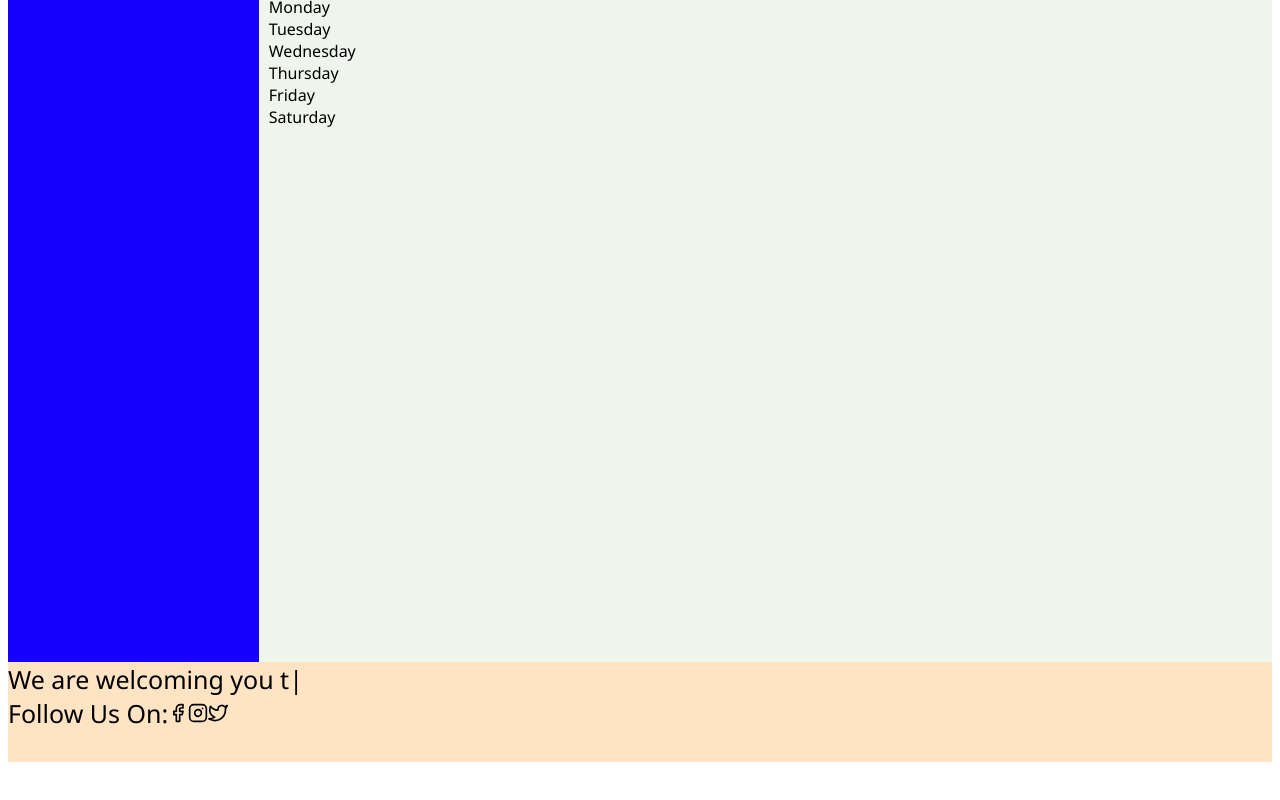
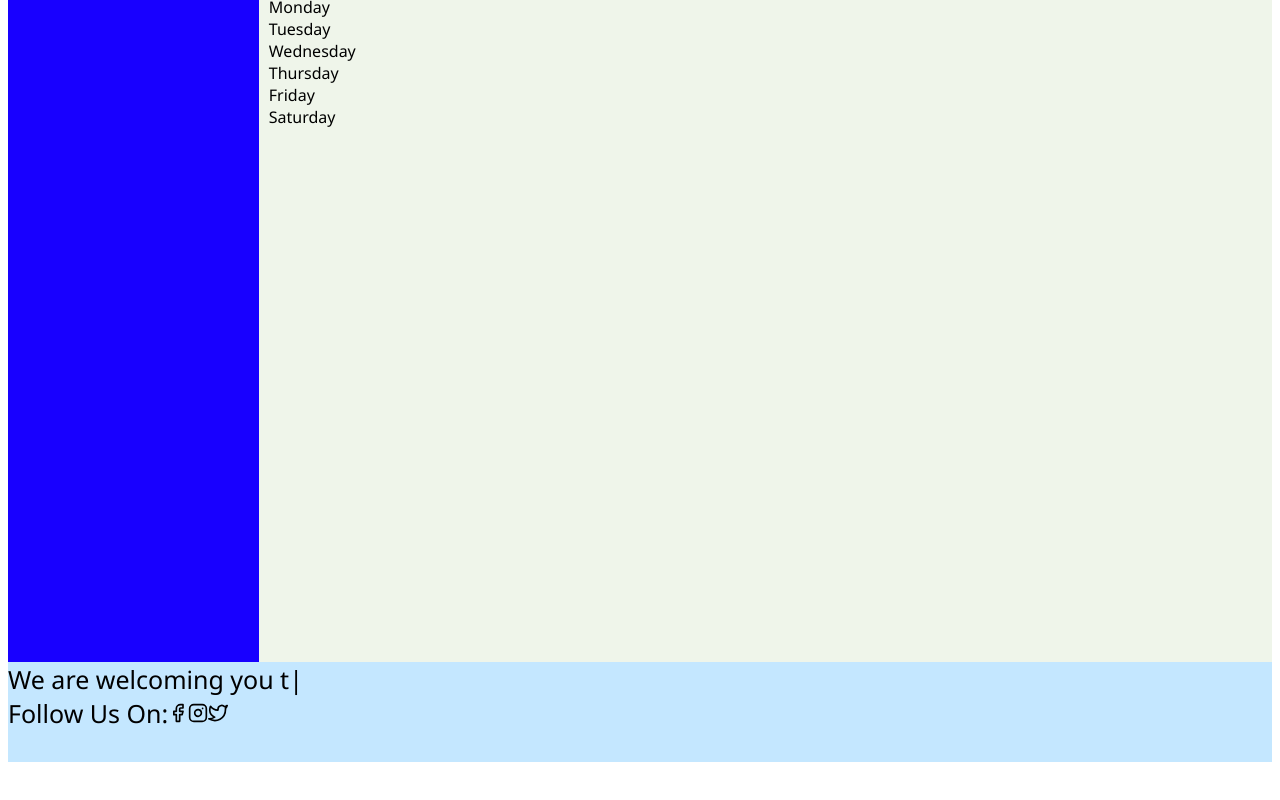
Before and after one commit to Alexisraj/singlepageappLatest, a React (Create React App) app: page / in a window 1280 px wide. Shown: the part 246-1046 px from the top of the page. Built offline with nearby package versions, Linux system fonts and the light colour scheme.

Commit message:
logo position

```diff
--- a/src/footer/footer.css
+++ b/src/footer/footer.css
@@ -1,6 +1,6 @@
 .footer {
   margin-bottom: 20%;
-  background-color: bisque;
+  background-color: rgb(196, 231, 255);
   color: black;
   width: 100%;
   height: 100px;
--- a/src/header/header.css
+++ b/src/header/header.css
@@ -1,5 +1,5 @@
 .logo {
-  position: fixed;
+  position: absolute;
   height: 100px;
   background-color: black;
   justify-content: left;
```
